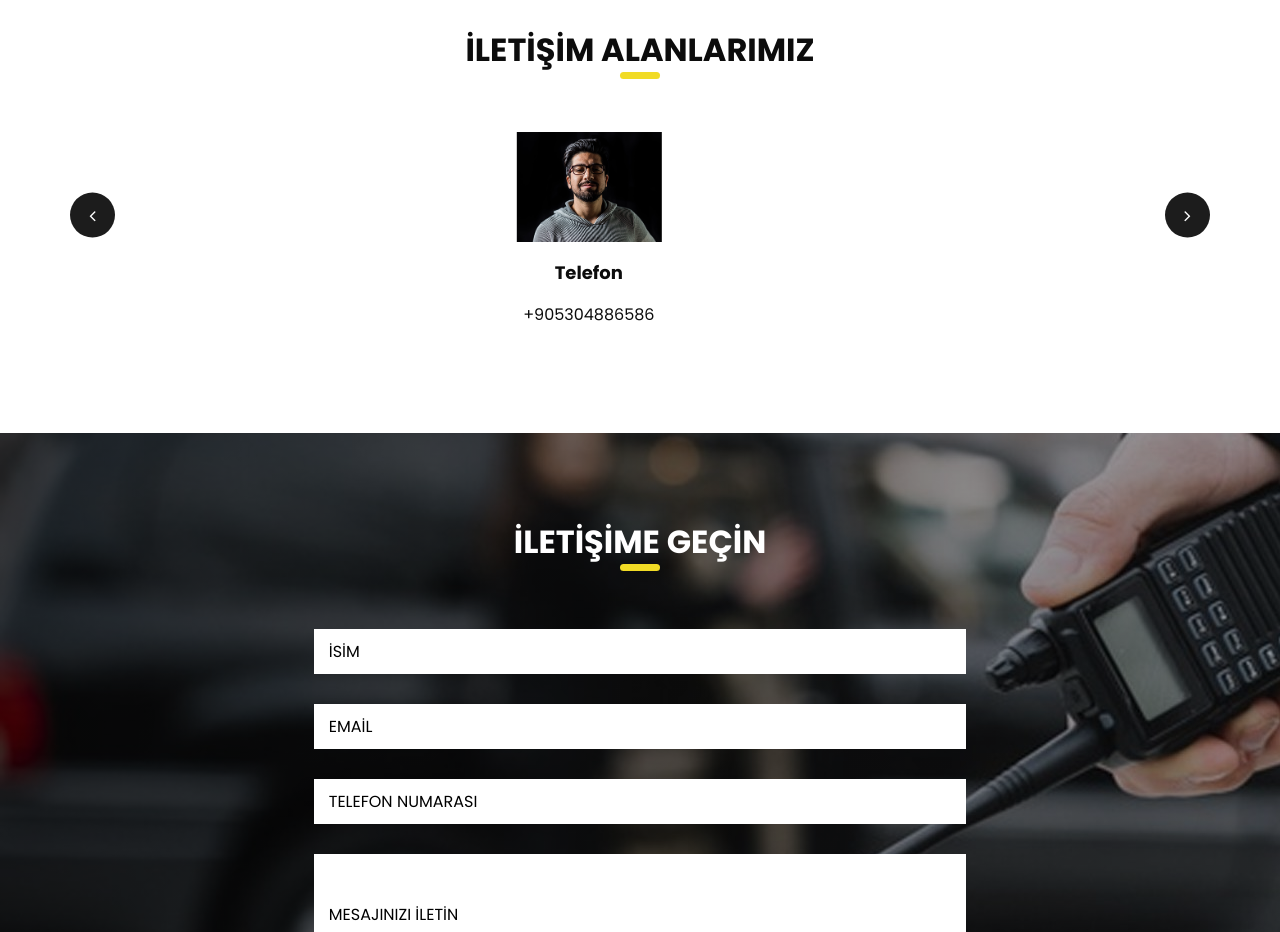
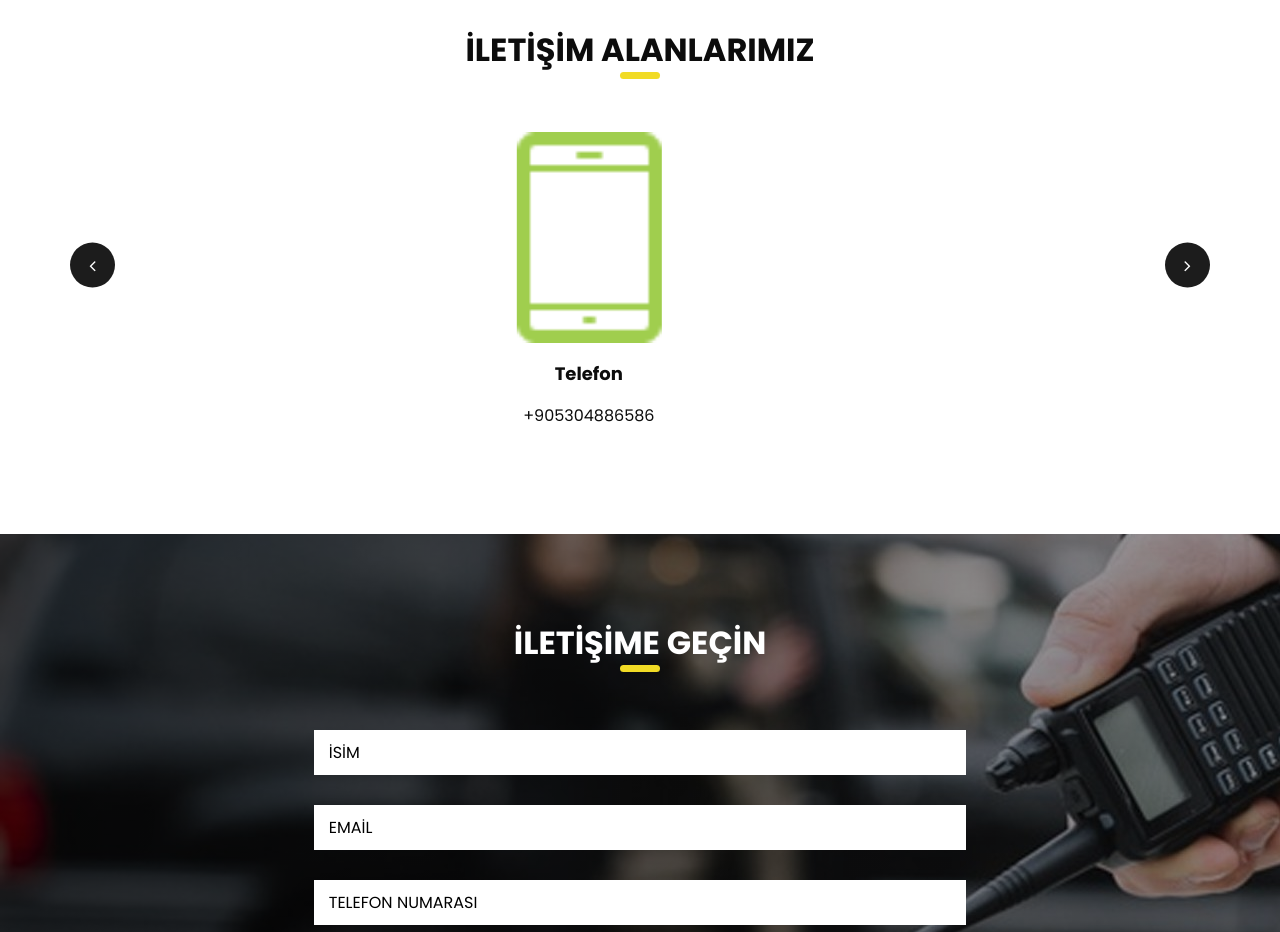
Before and after one commit to vlknhlc/emv-web-sitem, a plain HTML site: page index.html in a window 1280 px wide. Shown: the part 2240-3172 px from the top of the page. Drawn offline with Linux system fonts and the light colour scheme.

Commit message:
icon resim eklendi

```diff
--- a/index.html
+++ b/index.html
@@ -455,7 +455,7 @@
           <div class="carousel-item active">
             <div class="box">
               <div class="img-box">
-                <img src="images/client.png" alt="">
+                <img src="images/icon1.png" alt="">
               </div>
               <div class="detail-box">
                 <h4>
```
Also changed, not shown: images/icon1.png (added).
